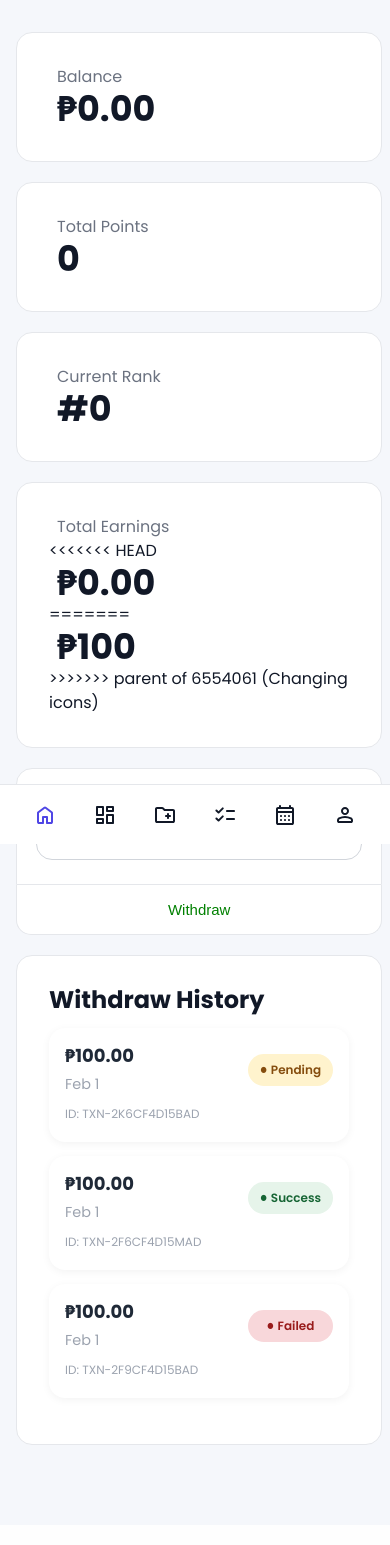
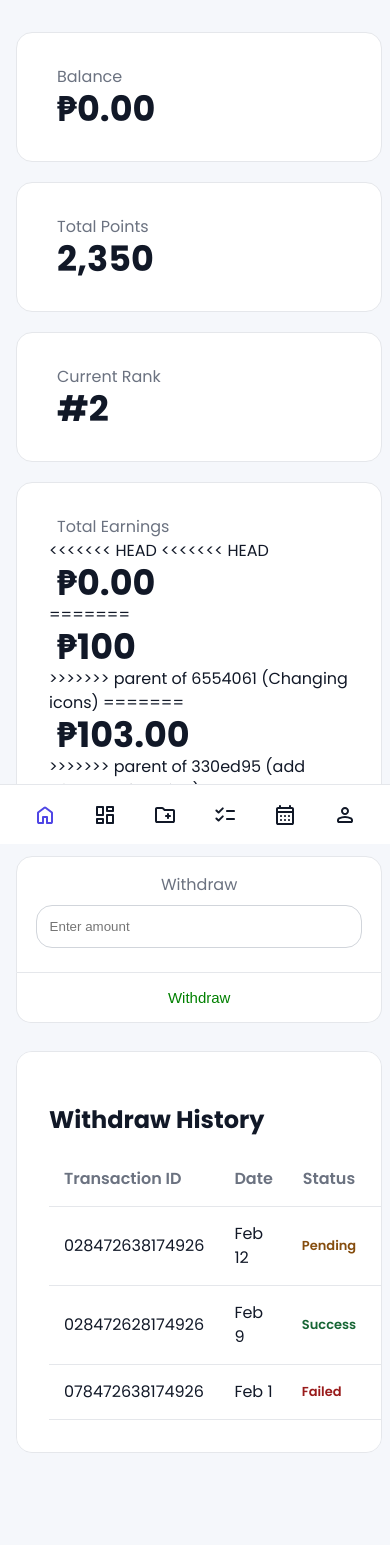
Before and after one commit to Ryze282747/quiz_game, a Flask app: page / in a window 390 px wide. Before the commit the page ends 1445 px from the top, so only its background shows below. Run offline with Flask 3, Linux system fonts and the light colour scheme; the visitor is signed in with stand-in values (Sample User, id 1); data that the repository does not hold is empty.

Commit message:
restore progress

```diff
--- a/app/routes/user_routes.py
+++ b/app/routes/user_routes.py
@@ -13,43 +13,7 @@ def balance():
 
   return jsonify(balance)
 
-@user_bp.route("/user/points")
-def total_points():
-
-  if "user" not in session:
-    return jsonify({"points":None, "status":400})
-
-  points = get_points(session["user"])
-
-  return jsonify(points)
-
-@user_bp.route("/user/rank")
-def rank():
-
-  if "user" not in session:
-    return jsonify({"rank":None, "status":400})
-
-  rank = get_rank(session["user"])
-
-
-  return jsonify(rank)
-
-@user_bp.route("/user/earnings")
-def total_earnings():
-
-  if "user" not in session:
-    return jsonify({"earnings":None, "status":400})
-
-  earnings = get_earnings(session["user"])
-
-  return jsonify(earnings)
-
-
 @user_bp.route("/user/balance/withdraw", methods=["POST"])
 def withdraw():
 
-  data = request.get_json()
-
-  res = process_withdraw(session["user"], data["amount"])
-
-  return jsonify(res)
+  return jsonify({"msg":"test"})
--- a/app/services/db.py
+++ b/app/services/db.py
@@ -30,5 +30,5 @@ def execute_sql(sql, values=None, isSelect=False):
     conn.close()
     return {"status":200}
   except Exception as e:
-    print(f"Error(db.execute_sql): {e}")
+    print(f"Error(functions.execute_sql): {e}")
     return {"error":str(e), "status":500}
--- a/app/services/db_functions.py
+++ b/app/services/db_functions.py
@@ -37,27 +37,6 @@ def read_data(tb_name, col="*", condition=None, vals=None):
     print(f"Error(functions.read_data): {e}")
     return {"msg":"failed to read data.", "error":str(e), "status":500}
 
-def read_data_ordered(tb_name, col="*", order_by=None, limit=None, desc=False):
-  try:
-    sql = f"SELECT {col} FROM {tb_name} ORDER BY {order_by}"
-
-    if desc:
-      sql = f"SELECT {col} FROM {tb_name} ORDER BY {order_by} DESC"
-
-    if limit != None:
-      sql += f" LIMIT {limit}"
-
-    res = execute_sql(sql, isSelect=True)
-
-    if res["status"] == 500:
-      return res
-
-    return {"msg":"read successfully!", "data":res["data"], "status":200}
-
-  except Exception as e:
-    print(f"Error(functions.read_data_ordered): {e}")
-    return {"msg":"failed to update data.", "error":str(e), "status":500}
-
 def update_data(tb_name, condition, val, col):
   try:
     sql  = f"UPDATE {tb_name} SET {col} = %s WHERE {condition}"
--- a/app/static/css/home.css
+++ b/app/static/css/home.css
@@ -63,8 +63,6 @@
 #history-cntnr {
   overflow-x:auto;
   margin-top: 0.5rem;
-  overflow: scroll;
-  height: 320px;
 }
 
 table {
@@ -103,76 +101,6 @@ th, td {
   color:#991b1b;
 }
 
-.badge::before {
-  content: "●";
-  font-size: 8px;
-}
-
-.section-title {
-  font-size: 20px;
-  font-weight: 700;
-  margin-bottom: 16px;
-}
-
-/* Transaction Card */
-.transaction-card {
-  background: #ffffff;
-  border-radius: 16px;
-  padding: 16px;
-  margin-bottom: 14px;
-  box-shadow: 0 2px 8px rgba(0,0,0,0.05);
-}
-
-/* Top Row */
-.transaction-top {
-  display: flex;
-  justify-content: space-between;
-  align-items: center;
-}
-
-/* Amount */
-.amount {
-  font-size: 18px;
-  font-weight: 700;
-  color: #1f2937;
-}
-
-/* Date */
-.date {
-  color: #9ca3af;
-  font-size: 0.9rem;
-  margin-top: 4px;
-}
-
-/* Transaction ID */
-.txn-id {
-  font-size: 12px;
-  color: #9ca3af;
-  margin-top: 6px;
-}
-
-/* Status Badge */
-.badge {
-  padding: 4px 10px;
-  border-radius: 999px;
-  font-size: 12px;
-  font-weight: 600;
-  display: inline-flex;
-  align-items: center;
-  gap: 4px;
-  width: 65px;
-  justify-content: center;
-}
-
-#mobile-history-cntnr {
-  display: none;
-}
-
-#mobile-history-cntnr h2 {
-  margin: 0 auto;
-  margin-bottom: 1rem;
-}
-
 @media(max-width: 800px) {
   #points-cntnr, #rank-cntnr, #earnings-cntnr, #history-cntnr {
     width: 77vw;
@@ -185,29 +113,11 @@ th, td {
   }
 
   #history-cntnr {
-    display: none;
-  }
-
-  #mobile-history-cntnr {
-    display: block;
+    margin: 0.5rem auto;
+    margin-bottom: 2rem;
   }
 
   .cards-cntnr {
     gap: 0;
   }
-
-  .success {
-    color:#166534;
-    background: #e6f4ea;
-  }
-
-  .pending {
-    color:#854d0e;
-    background: #fff3cd;
-  }
-
-  .failed {
-    color:#991b1b;
-    background: #f8d7da;
-  }
 }
--- a/app/static/js/home.js
+++ b/app/static/js/home.js
@@ -1,10 +1,6 @@
 const withdraw_btn = document.getElementById("withdraw-btn");
-const withdraw_amount = document.getElementById("withdraw-amount");
 const balance_display = document.getElementById("balance");
-const points_display = document.getElementById("total-points");
-const rank_display = document.getElementById("current-rank");
-const earnings_display = document.getElementById("total-earnings");
-let balance, points, rank, earnings;
+let balance;
 
 const set_balance = async () => {
   const res = await fetch("/user/balance");
@@ -17,109 +13,15 @@ const set_balance = async () => {
   const data = await res.json();
 
   balance = data["balance"];
-
-  if (balance > 999) {
-    balance_display.textContent = `₱${balance.toLocaleString()}`;
-    return;
-  }
-
   balance_display.textContent = `₱${balance.toFixed(2)}`;
 }
 
-const set_points = async () => {
-  const res = await fetch("/user/points");
-
-  if (!res.ok) {
-    alert(`Error status code ${res.status}`);
-    window.location.href = "/logout";
-  }
-
-  const data = await res.json();
-
-  points = data["points"];
-  points_display.textContent = points.toLocaleString();
-}
-
-const set_rank = async () => {
-  const res = await fetch("/user/rank");
-
-  if (!res.ok) {
-    alert(`Error status code ${res.status}`);
-    window.location.href = "/logout";
-  }
-
-  const data = await res.json();
-
-  rank = data["rank"];
-  rank_display.textContent = `#${rank.toLocaleString()}`;
-}
-
-const set_earnings = async () => {
-  const res = await fetch("/user/earnings");
-
-  if (!res.ok) {
-    alert(`Error status code ${res.status}`);
-    window.location.href = "/logout";
-  }
-
-  const data = await res.json();
-
-  earnings = data["earnings"];
-
-  if (earnings > 999) {
-    earnings_display.textContent = `₱${earnings.toLocaleString()}`;
-    return;
-  }
-
-  earnings_display.textContent = `₱${earnings.toFixed(2)}`;
-}
-
-const withdraw = async () => {
-
-  withdraw_btn.disabled = true;
-
-  if (!withdraw_amount.checkValidity() || withdraw_amount.value < 1){
-    alert("Please enter valid amount.");
-    withdraw_btn.disabled = false;
-    return;
-  }
-
-  const amount = Number(withdraw_amount.value);
-
-  const payload = {
-    "amount":amount
-  }
-
-  const res = await fetch("/user/balance/withdraw", {
-    method: "POST",
-    headers: {
-      "Content-Type": "application/json"
-    },
-    body: JSON.stringify(payload)
+const init = async () => {
+  await set_user();
+  await set_balance();
+  withdraw_btn.addEventListener("click", () => {
+    alert(balance);
   });
-
-  if (!res.ok) {
-    alert("An error occured. Please try again.");
-  }
-
-  const data = await res.json();
-
-  console.log(data);
-  alert(data["msg"]);
-
-  withdraw_btn.disabled = false;
-
-  await set_balance();
-  await set_earnings();
-
-}
-
-const init = async () => {
-  await set_balance();
-  await set_points();
-  await set_rank();
-  await set_earnings();
-  withdraw_btn.addEventListener("click", withdraw);
 }
 
 window.onload = init;
--- a/app/templates/index.html
+++ b/app/templates/index.html
@@ -80,24 +80,28 @@
     <div class="cards-cntnr">
       <div class="container" id="points-cntnr">
         <p>Total Points</p>
-        <h2 id="total-points">0</h2>
+        <h2>2,350</h2>
       </div>
       <div class="container" id="rank-cntnr">
         <p>Current Rank</p>
-        <h2 id="current-rank">#0</h2>
+        <h2>#2</h2>
       </div>
       <div class="container" id="earnings-cntnr">
         <p>Total Earnings</p>
+<<<<<<< HEAD
 <<<<<<< HEAD
         <h2 id="total-earnings">₱0.00</h2>
 =======
         <h2>₱100</h2>
 >>>>>>> parent of 6554061 (Changing icons)
+=======
+        <h2>₱103.00</h2>
+>>>>>>> parent of 330ed95 (add withdraw function)
       </div>
       <div id="withdraw-wrapper">
         <div class="container" id="withdraw-cntnr">
           <p>Withdraw</p>
-          <input type="number" id="withdraw-amount" placeholder="Enter amount" required/>
+          <input type="number" id="withdraw-amount" placeholder="Enter amount"/>
         </div>
         <button class="container" id="withdraw-btn">Withdraw</button>
       </div>
@@ -117,76 +121,26 @@
 
         <tbody>
           <tr>
-            <td>TXN-2F6CG4D15BAD</td>
+            <td>028472638174926</td>
             <td>Feb 12</td>
             <td class="status pending">Pending</td>
             <td>₱100</td>
           </tr>
           <tr>
-            <td>TXN-2F6CF4D85BAD</td>
+            <td>028472628174926</td>
             <td>Feb 9</td>
             <td class="status success">Success</td>
             <td>₱200</td>
           </tr>
           <tr>
-            <td>TXN-2J6CF4D15BAD</td>
+            <td>078472638174926</td>
             <td>Feb 1</td>
             <td class="status failed">Failed</td>
             <td>₱10</td>
           </tr>
-          <tr>
-            <td>TXN-2F9CF4D15BAD</td>
-            <td>Jan 28</td>
-            <td class="status success">Success</td>
-            <td>₱20</td>
-          </tr>
-          <tr>
-            <td>TXN-2F6CF4D75BAD</td>
-            <td>Jan 20</td>
-            <td class="status success">Success</td>
-            <td>₱30</td>
-          </tr>
         </tbody>
 
       </table>
-    </div>
-
-    <div class="container" id="mobile-history-cntnr">
-      <h2>Withdraw History</h2>
-
-      <div class="transaction-card">
-        <div class="transaction-top">
-          <div>
-            <div class="amount">₱100.00</div>
-            <div class="date">Feb 1</div>
-          </div>
-          <span class="badge pending">Pending</span>
-        </div>
-        <div class="txn-id">ID: TXN-2K6CF4D15BAD</div>
-      </div>
-
-      <div class="transaction-card">
-        <div class="transaction-top">
-          <div>
-            <div class="amount">₱100.00</div>
-            <div class="date">Feb 1</div>
-          </div>
-          <span class="badge success">Success</span>
-        </div>
-        <div class="txn-id">ID: TXN-2F6CF4D15MAD</div>
-      </div>
-
-      <div class="transaction-card">
-        <div class="transaction-top">
-          <div>
-            <div class="amount">₱100.00</div>
-            <div class="date">Feb 1</div>
-          </div>
-          <span class="badge failed">Failed</span>
-        </div>
-        <div class="txn-id">ID: TXN-2F9CF4D15BAD</div>
-      </div>
-
     </div>
   </main>
   <script src="{{ url_for('static', filename='js/main.js') }}" type="text/javascript" charset="utf-8"></script>
--- a/requirements.txt
+++ b/requirements.txt
@@ -6,4 +6,3 @@ pymysql
 werkzeug
 datetime
 jwt
-uuid
```
Also changed, not shown: app/services/functions.py (+25 -106 lines), app/static/js/signup.js (+5 -15 lines).
